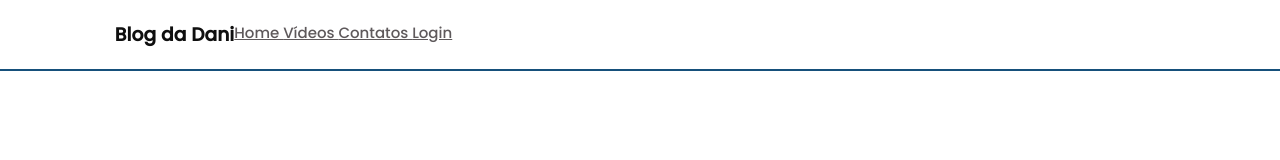
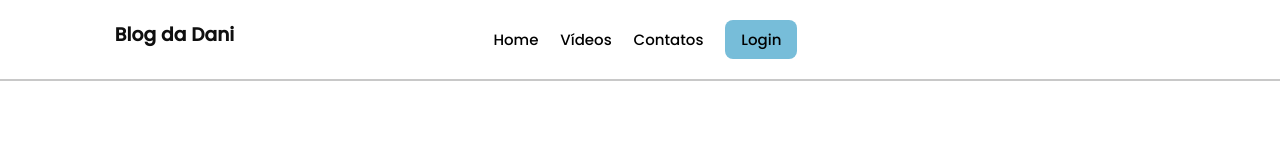
Before and after one commit to danitrovao/blogdaniela, a plain HTML site: page index.html in a window 1280 px wide. Drawn offline with Linux system fonts and the light colour scheme.

Commit message:
Atualização
Espaçamento do Menu, criação do botão login e alteração da palheta de cores.

```diff
--- a/style.css
+++ b/style.css
@@ -2,10 +2,10 @@
     margin: 0;
     padding: 0;
     box-sizing: border-box;
-    font-family: 'poppins', sans-serif;
+    font-family: 'poppins', sans-serif; /*Fonte do google fonts*/
 
 }
-.center{
+.center { /*Página central - Fundo*/
 
     max-width: 1100px;
     margin:0 auto;
@@ -13,20 +13,43 @@
     display: flex;
 }
 
-header {
-    background-color: white;
+header { /*Cabeçalho*/
+    background-color: rgb(255, 255, 255);
     padding: 20px; 0;
-    border-bottom: 2px solid #16507b;
+    border-bottom: 2px solid rgb(200, 200, 200);
 }
 
 .logo {
     color: #0f0f0f;
 }
 .menu a{
-    color:rgb(94, 89, 91);
+    color:rgb(185, 9, 79);
     font-size: 15px;
 
 }
 .menu a:hover{
-    color:rgb(34, 27, 27)
+    color:rgb(28, 184, 223);
 }
+
+.menu { /*Alinhar o Menu*/
+        width: 80%;
+        text-align: center;
+}
+.menu a{
+    color:#000000;  /*Cor do Menú */
+    font-size: size 13px; /*Tamanho da fonte do Menú */
+    text-decoration: none;
+    margin-right: 18px; /*espaçamento dos menús (Home)   (Sobre)  (Contacto) em 20px */
+    transition: 1s;
+}
+.menu .login-menu {    /* Muda as propriedades do botão "login" */
+    background-color: #77BDD9;
+    display: inline-block;
+    padding: 8px 16px; /*Tamanho do botão*/
+    color: rgb(0, 0, 0);
+    border-radius: 8px; /*Borda do botão*/
+}
+.menu .login-menu:hover { /*Muda o botão login ao passar o mouse em cima */
+    background-color: rgb(0, 0, 0);
+    color: rgb(255, 255, 255);
+}
```
